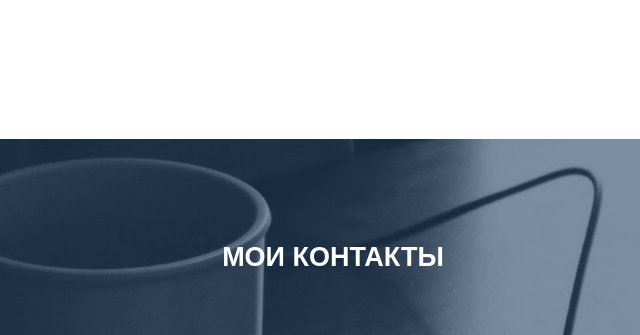
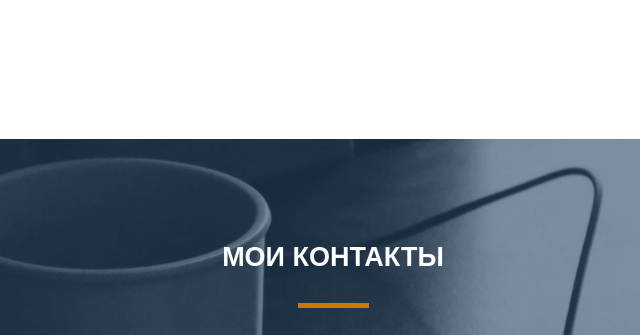
Before and after one commit to Aleksey02ry/Aleksey02ry.github.io, a plain HTML site: page src/index.html in a window 1280 px wide. Shown: the part 5060-5395 px from the top of the page, 307-947 px from the left. Drawn offline with Linux system fonts and the light colour scheme.

Commit message:
Добавил черту

```diff
--- a/src/css/style.css
+++ b/src/css/style.css
@@ -444,16 +444,24 @@ nav{
 
 .contacts_container h2{
     text-align: center;
-    padding: 105px 0px 0px 0px;
+    padding: 105px 0px 32px 0px;
     font-size: 27px;
     font-weight: bold;
     text-transform: uppercase;
     color: #fff;
 }
 
+.contacts_container hr{
+    height: 5px;
+    border: none;
+    background: #d17700;
+    width: 71px;
+    margin: 0 auto;
+}
+
 .opican{
     text-align: center;
-    margin: 67px 0px 0px 0px;
+    margin: 31px 0px 0px 0px;
     font-size: 12px;
     color: #fff;
 }
--- a/src/index.html
+++ b/src/index.html
@@ -174,6 +174,7 @@
     <div class="contacts">
         <div class="contacts_container">
             <h2>Мои Контакты</h2>
+            <hr>
             <p class="opican">Lorem ipsum dolor sit amet, consectetur adipiscing elit duis sed dapibus leo nec ornare diamcoccodo </p>
             <div class="contacts_data">
                 <div class="contacts_data_geo">
```
